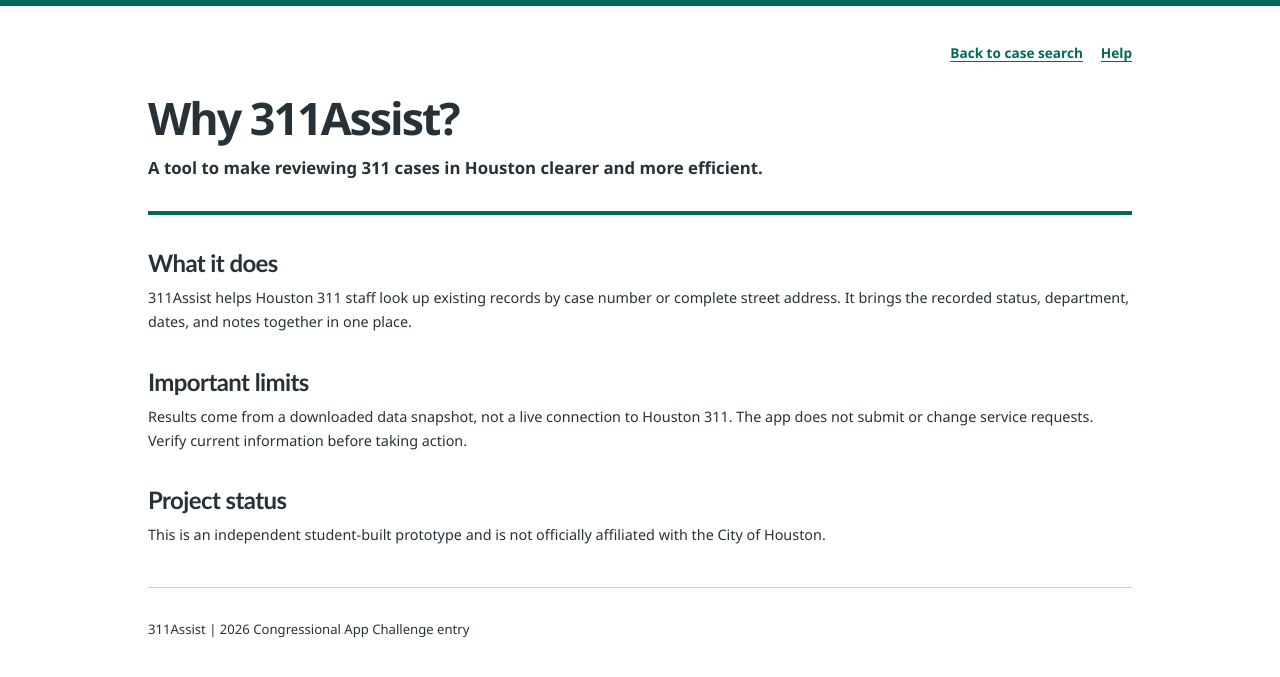
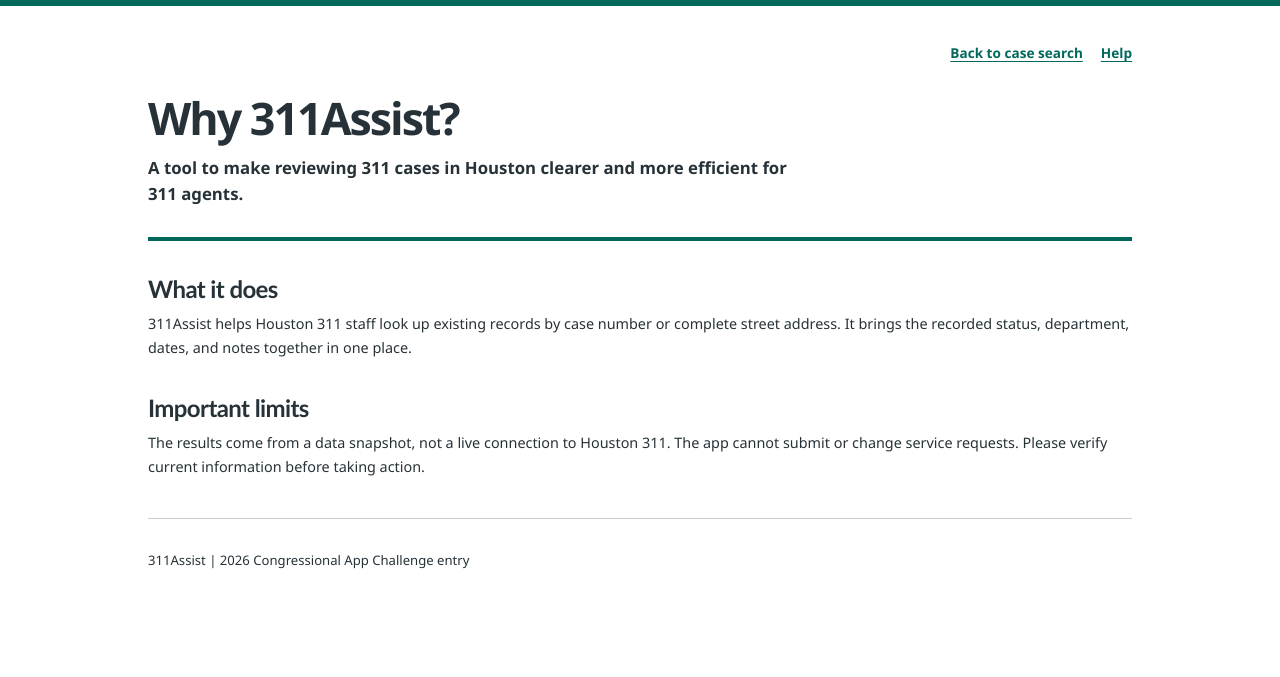
Before and after one commit to SahanaDil/311Assist, a Flask app: page /about in a window 1280 px wide. Shown: the top 677 px of the page. Run offline with Flask 3, Linux system fonts and the light colour scheme; parts of the project's set-up code (start-up, migrations or seed data) failed here and were passed over.

Commit message:
Revise about.html for clarity and content updates
Updated the about page content and improved clarity for 311 agents.

```diff
--- a/templates/about.html
+++ b/templates/about.html
@@ -9,7 +9,7 @@
         href="{{ url_for('static', filename='style.css') }}"
     >
 
-    <title>About | 311Assist</title>
+    <title>About 311Assist</title>
 </head>
 <body>
     <nav class="top-nav">
@@ -20,7 +20,7 @@
     <header class="masthead">
         <h1>Why 311Assist?</h1>
         <p class="intro">
-            A tool to make reviewing 311 cases in Houston clearer and more efficient.
+            A tool to make reviewing 311 cases in Houston clearer and more efficient for 311 agents.
         </p>
     </header>
 
@@ -40,20 +40,13 @@
         <section>
             <h2>Important limits</h2>
             <p>
-                Results come from a downloaded data snapshot, not a live
-                connection to Houston 311. The app does not submit or
-                change service requests. Verify current information before
+                The results come from a data snapshot, not a live
+                connection to Houston 311. The app cannot submit or
+                change service requests. Please verify current information before
                 taking action.
             </p>
         </section>
 
-        <section>
-            <h2>Project status</h2>
-            <p>
-                This is an independent student-built prototype and is not
-                officially affiliated with the City of Houston.
-            </p>
-        </section>
     </main>
 
     <footer>
```
